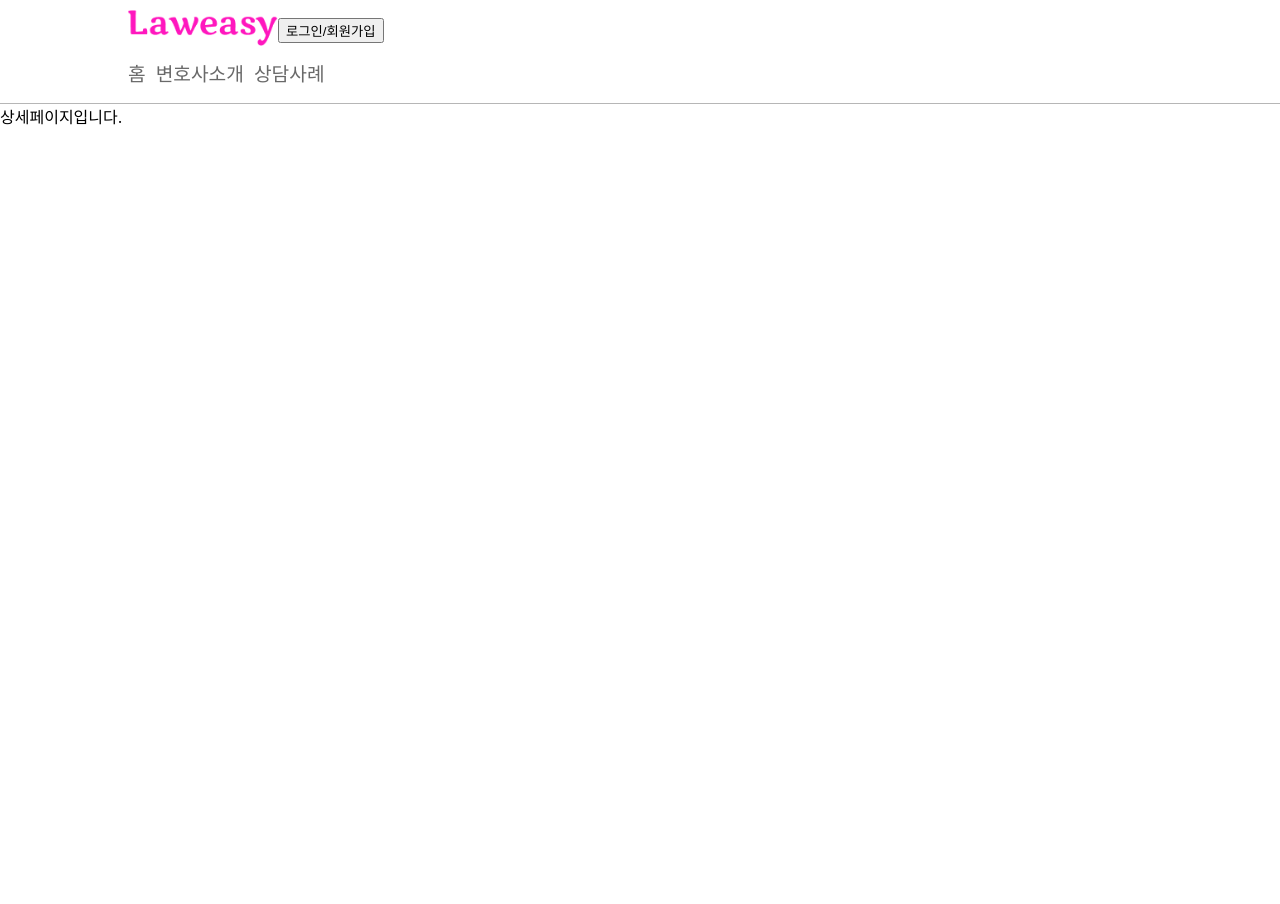
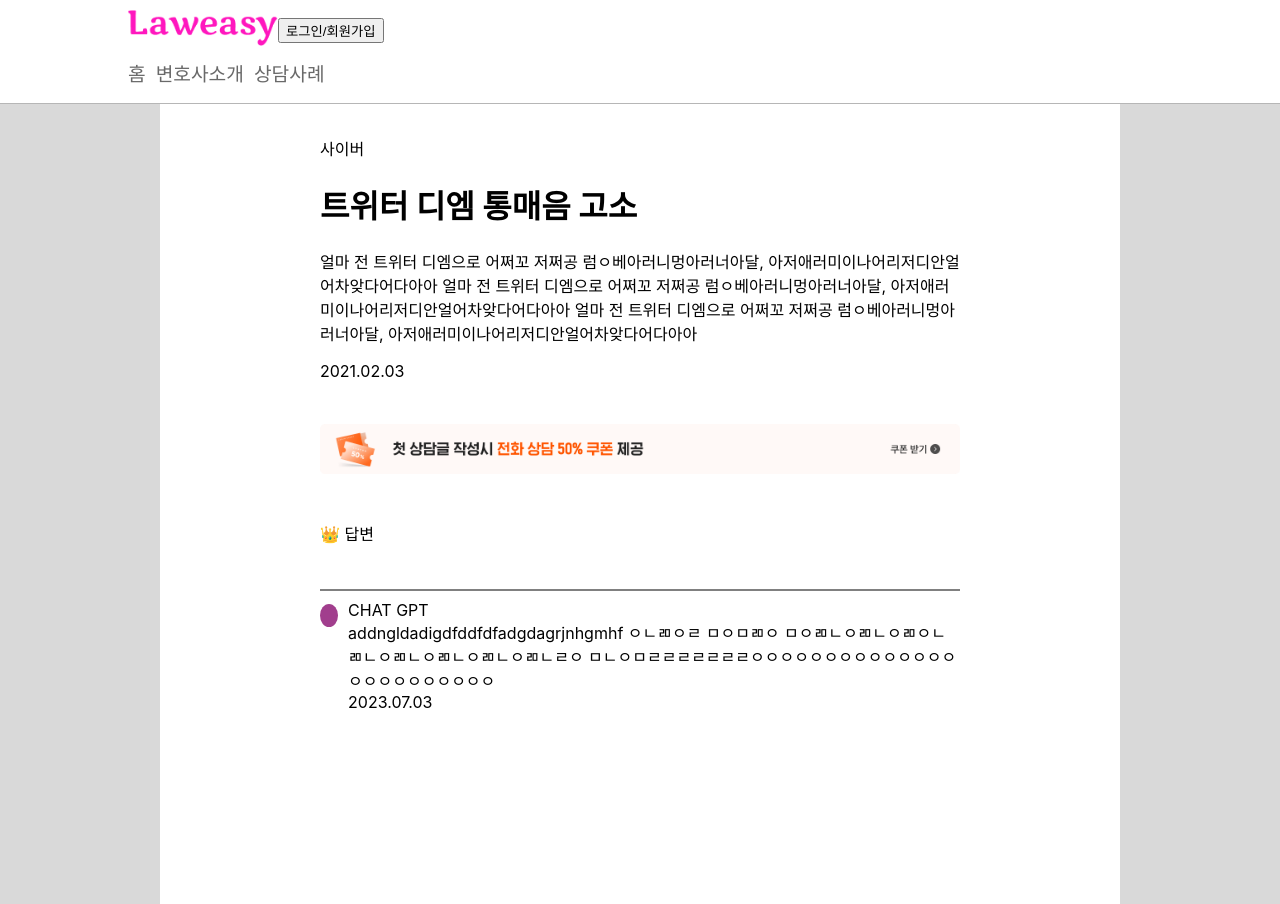
Before and after one commit to jodandan/hackathon_LawEasy, a React (Create React App) app in the folder umc-front/: page /listDetail in a window 1280 px wide. Before the commit the page ends 800 px from the top, so only its background shows below. Built offline with nearby package versions, Linux system fonts and the light colour scheme.

Commit message:
feat: 상세페이지 기능 구현 및 이미지 추가

```diff
--- a/umc-front/src/pages/listDetail/ListDetailPage.jsx
+++ b/umc-front/src/pages/listDetail/ListDetailPage.jsx
@@ -1,14 +1,65 @@
 import React from 'react';
 import { Link } from 'react-router-dom';
+import styled from 'styled-components';
+import banner from '../../assets/ban.png';
+import { Container, Comment, EditContainer, MainText, Banner, User, UserText } from '../../style/ListDetailPageStyle.jsx';
+
+
+
+// const [mainText, setMainText] = useState('');
+
+// useEffect(() => {
+//   const fetchData = async () => {
+//     try {
+//       const response = await axios.get('API_URL'); // API_URL을 실제 API 엔드포인트로 변경해야 합니다.
+//       setMainText(response.data.mainText);
+//     } catch (error) {
+//       console.error(error);
+//     }
+//   };
+
+//   fetchData();
+// }, []);
 
 const ListDetail = () => {
   return (
    <div>
-    상세페이지입니다.
-    {/* 가운데 디브 */}
-    {/* 그리고 그 안에 본문container */}
-    {/* 밑에 배너 */}
-    {/* 그리고 댓글 */}
+    <Container>
+      <EditContainer>
+        <MainText>
+            <p>사이버</p>
+            <h1>트위터 디엠 통매음 고소</h1>
+            <p>얼마 전 트위터 디엠으로 어쩌꼬 저쩌공 럼ㅇ베아러니멍아러너아달, 아저애러미이나어리저디안얼어차앚다어다아아
+            얼마 전 트위터 디엠으로 어쩌꼬 저쩌공 럼ㅇ베아러니멍아러너아달, 아저애러미이나어리저디안얼어차앚다어다아아
+            얼마 전 트위터 디엠으로 어쩌꼬 저쩌공 럼ㅇ베아러니멍아러너아달, 아저애러미이나어리저디안얼어차앚다어다아아
+            </p>
+            <p>2021.02.03</p>
+        </MainText>
+        <Banner>
+            <img src={banner}></img>
+        </Banner>
+        <p>👑 답변</p>
+        <Comment>
+            <User></User>
+            <UserText>
+                <p>CHAT GPT</p>
+                <p>addngldadigdfddfdfadgdagrjnhgmhf
+                ㅇㄴㄻㅇㄹ
+                ㅁㅇㅁㄻㅇ
+                ㅁㅇㄻㄴㅇㄻㄴㅇㄻㅇㄴㄻㄴㅇㄻㄴㅇㄻㄴㅇㄻㄴㅇㄻㄴㄹㅇ
+                ㅁㄴㅇㅁㄹㄹㄹㄹㄹㄹㄹㅇㅇㅇㅇㅇㅇㅇㅇㅇㅇㅇㅇㅇㅇㅇㅇㅇㅇㅇㅇㅇㅇㅇㅇ</p>
+                <p>2023.07.03</p>
+            </UserText>
+        </Comment>
+
+         {/* 가운데 디브 */}
+         {/* 그리고 그 안에 본문container */}
+         {/* 밑에 배너 */}
+         {/* 그리고 댓글 */}
+      </EditContainer>
+    </Container>
+
+
    </div>
   );
 };
--- /dev/null
+++ b/umc-front/src/style/ListDetailPageStyle.jsx
@@ -0,0 +1,53 @@
+import styled from 'styled-components';
+
+export const Container = styled.div`
+  /* min-width: 100vw; */
+  min-height: 100vh;
+  background-color: #d9d9d9;
+  display: flex;
+  justify-content: center;
+`;
+
+export const Comment = styled.div`
+    display: flex;
+    border-top: solid gray 2px;
+    padding-top: 2%;
+`;
+
+export const EditContainer = styled.div`
+  width: 75vw;
+  height: 100vh;
+  background-color: white;
+  display: flex;
+  flex-direction: column;
+  align-items: flex-start;
+  box-sizing: border-box;
+  padding: 1rem 10rem;
+  gap: 1.725rem;
+`;
+
+export const MainText = styled.div`
+
+`;
+
+export const Banner = styled.div`
+     img {
+        width: 100%;
+    }
+`;
+
+export const User = styled.div`
+   background-color: #a13e8d;
+    width: 40px;
+    height: 23px;
+    border-radius: 100%;
+`;
+
+export const UserText = styled.div`
+    margin-left: 10px;
+    top: -3%;
+    position: relative;
+    p {
+        margin: 0;
+    }
+`;
```
Also changed, not shown: umc-front/src/App.js (line endings or trailing spaces), umc-front/src/assets/ban.png (added), umc-front/src/components/layouts/Headerco.jsx (line endings or trailing spaces).
